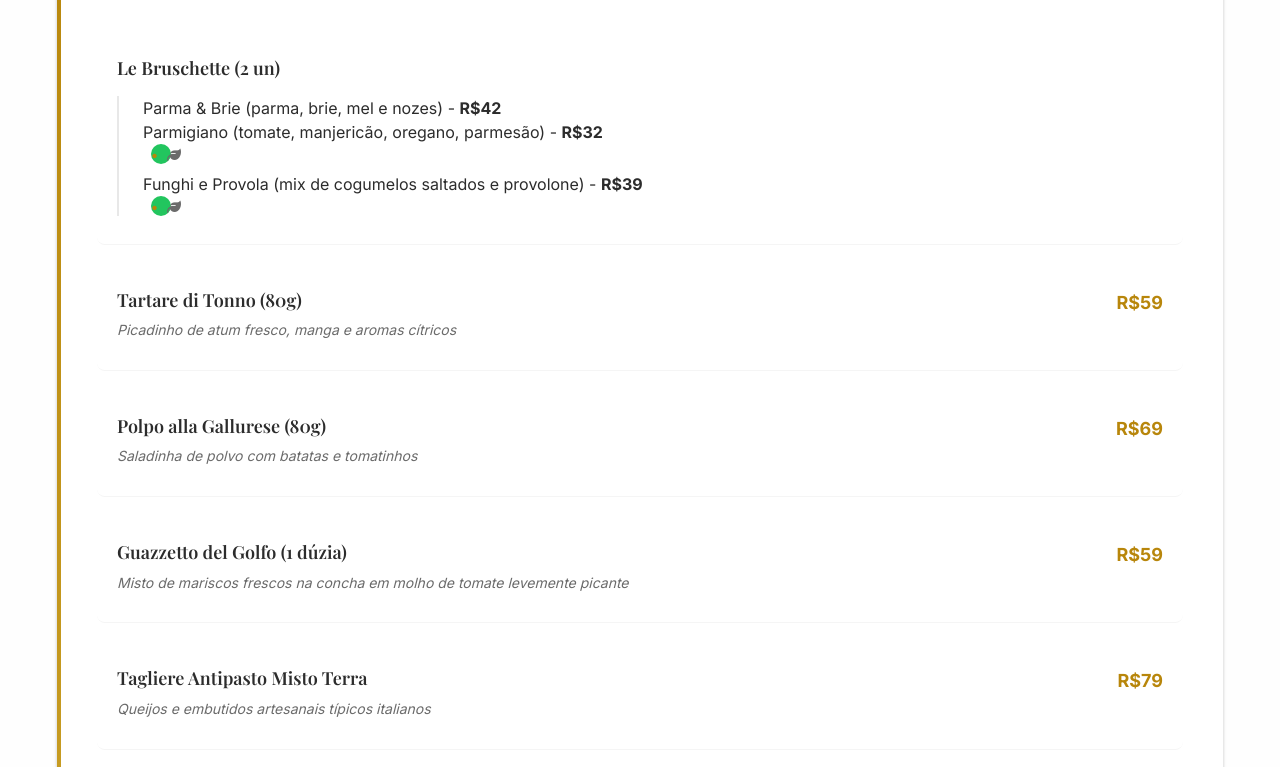
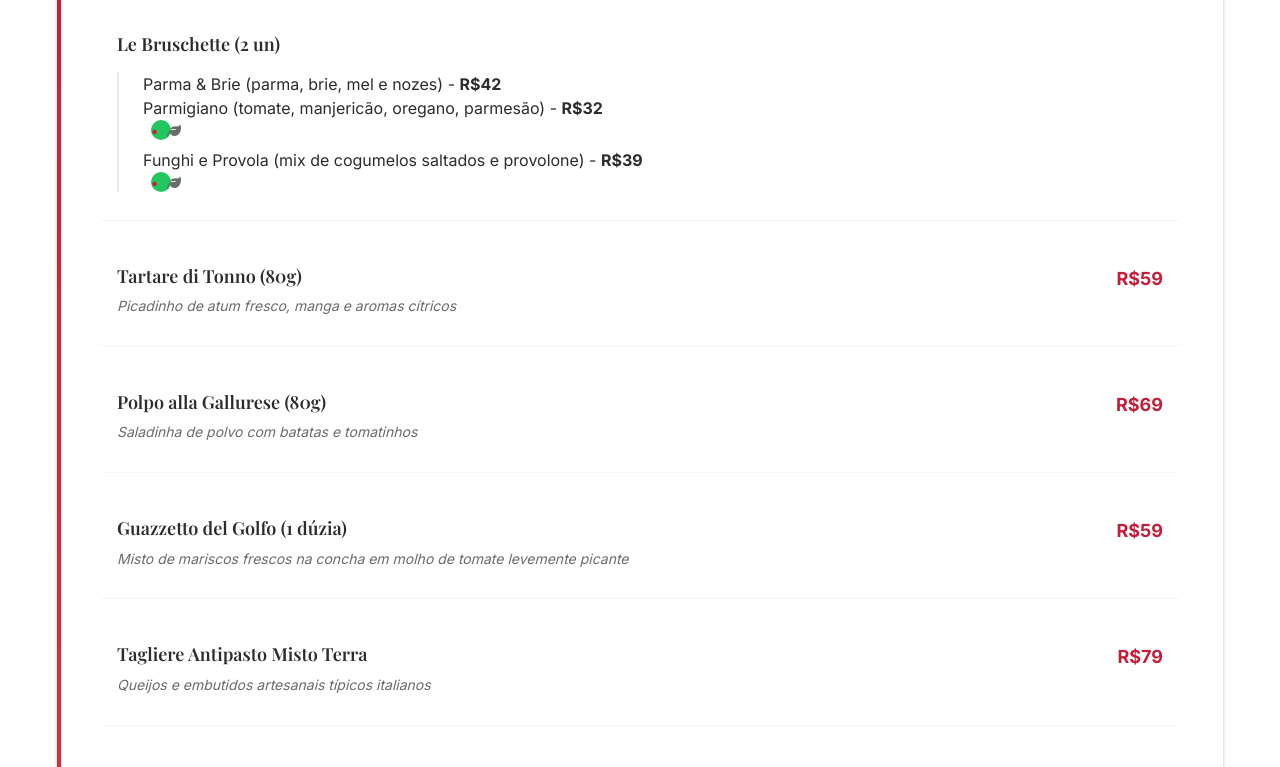
Before and after one commit to monrars1995/isola-cardapio-digita, a website: page index.html in a window 1280 px wide. Shown: the part 417-1184 px from the top of the page. Drawn offline with nearby package versions, Linux system fonts and the light colour scheme; a web font is replaced by a local one.

Commit message:
Remove skip link and change color to elegant red

```diff
--- a/index.html
+++ b/index.html
@@ -34,7 +34,7 @@
     <link rel="stylesheet" href="style.css">
 
     <!-- Theme Color -->
-    <meta name="theme-color" content="#B8860B">
+    <meta name="theme-color" content="#C41E3A">
 
     <!-- Structured Data -->
     <script type="application/ld+json">
@@ -53,9 +53,6 @@
     </script>
 </head>
 <body>
-    <!-- Skip to main content for accessibility -->
-    <a href="#menu-content" class="skip-link" aria-label="Pular para o conteúdo principal">Pular para o conteúdo</a>
-
     <header role="banner">
         <div class="header-content">
             <h1>Isola - Cardápio Digital</h1>
--- a/style.css
+++ b/style.css
@@ -4,16 +4,16 @@
     --font-primary: 'Playfair Display', serif;
     --font-secondary: 'Inter', sans-serif;
 
-    /* Color System - Refined Italian Restaurant Palette */
+    /* Color System - Italian Restaurant Red Palette */
     --color-background: #FEFEFE;
     --color-background-section: #FFFFFF;
-    --color-background-alt: #FDFCF9;
+    --color-background-alt: #FDF9F9;
     --color-text-primary: #2C2C2C;
     --color-text-secondary: #6B6B6B;
     --color-text-muted: #9B9B9B;
-    --color-accent: #B8860B; /* Elegant gold */
-    --color-accent-light: #D4AF37;
-    --color-accent-dark: #8B6914;
+    --color-accent: #C41E3A; /* Italian red */
+    --color-accent-light: #E53E3E;
+    --color-accent-dark: #9B1C2C;
     --color-border: #E8E8E8;
     --color-border-light: #F5F5F5;
 
@@ -560,7 +560,7 @@ main#menu-content {
 }
 
 .highlight {
-    background: rgba(184, 134, 11, 0.2);
+    background: rgba(196, 30, 58, 0.2);
     padding: 0 var(--space-1);
     border-radius: var(--radius-sm);
     font-weight: 500;
@@ -903,7 +903,7 @@ footer {
         --color-background: #FFFFFF;
         --color-text-primary: #000000;
         --color-text-secondary: #333333;
-        --color-accent: #0066CC;
+        --color-accent: #C41E3A;
         --color-border: #666666;
     }
 }
```
